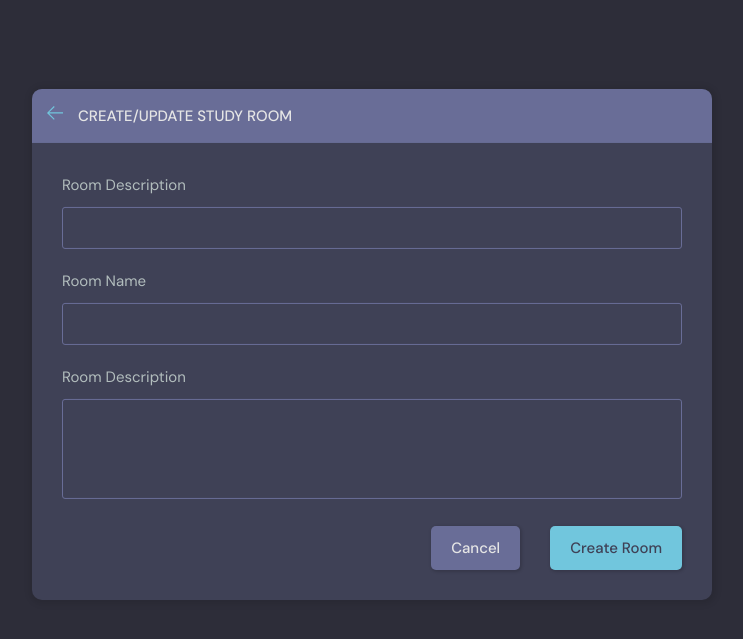
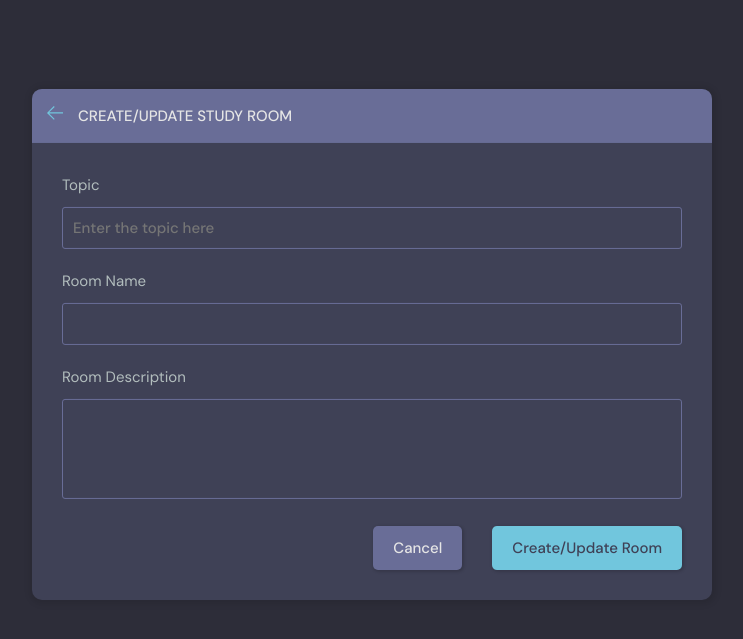
Before and after one commit to TakuProsper/TK, a Django app: page /create-room in a window 1280 px wide. Shown: the part 76-715 px from the top of the page, without its empty margins (268-1011 px from the left). Run offline with Django 4.2, Linux system fonts and the light colour scheme; a user stored in the database is signed in; data comes from the database, SQL or seed files in the repository; both versions use the stored data as it was after the commit.

Commit message:
Updating the Update Room theme and back-end

```diff
--- a/django1/studybud/base/templates/base/room_form.html
+++ b/django1/studybud/base/templates/base/room_form.html
@@ -25,8 +25,14 @@
         <form class="form" action="" method="POST">
           {%csrf_token%}
           <div class="form__group">
-            <label for="room_topic">Room Description</label>
-            <input required type="text" name="topic" list="topic-list" />
+            <label for="room_topic">Topic</label>
+            <input
+              required
+              type="text"
+              placeholder="Enter the topic here"
+              name="topic"
+              list="topic-list"
+            />
             <datalist id="topic-list">
               <select>
                 {%for topic in topics%}
@@ -63,8 +69,10 @@
           </div>-->
 
           <div class="form__action">
-            <a class="btn btn--dark" href="index.html">Cancel</a>
-            <button class="btn btn--main" type="submit">Create Room</button>
+            <a class="btn btn--dark" href="{% url 'home' %}">Cancel</a>
+            <button class="btn btn--main" type="submit">
+              Create/Update Room
+            </button>
           </div>
         </form>
       </div>
--- a/django1/studybud/base/views.py
+++ b/django1/studybud/base/views.py
@@ -118,12 +118,15 @@ def updateRoom(request,pk):
         return HttpResponse('you are not allowed here!!')
 
     if request.method == "POST":
-        form = RoomForm(request.POST, instance=room)
-        if form.is_valid():
-            form.save()
-            return redirect('home')
+        topic_name = request.POST.get('topic')
+        topic, created = Topic.objects.get_or_create(name=topic_name)
+        room.name = request.POST.get('name')
+        room.topic = topic
+        room.description = request.POST.get('description')
+        room.save()
+        return redirect('home')
 
-    context={'form':form,'topics':topics}
+    context={'form':form,'topics':topics, 'room':room}
     return render(request, 'base/room_form.html', context)
 
 @login_required(login_url='login')
```
Also changed, not shown: django1/studybud/db.sqlite3.
